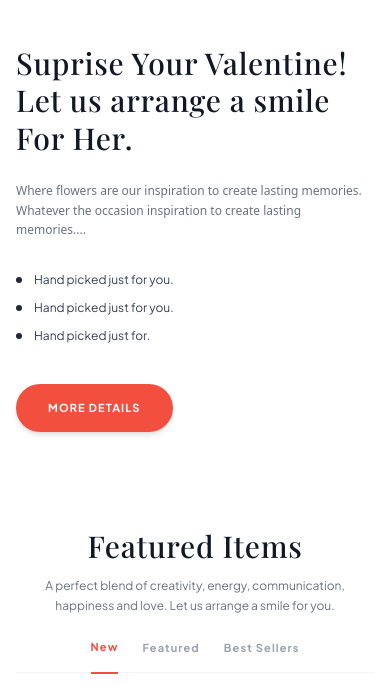
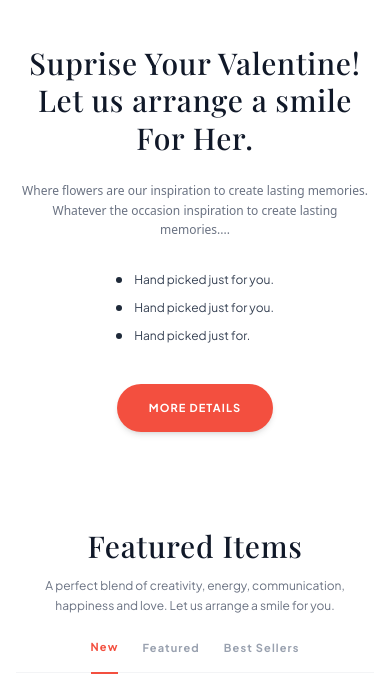
Before and after one commit to HirushiDivya/Kagu-Flower-Shop, a plain HTML site: page index.html in a window 390 px wide. Shown: the part 3345-4044 px from the top of the page. Drawn offline with nearby package versions, Linux system fonts and the light colour scheme; a web font is replaced by a local one.

Commit message:
mobile view update

```diff
--- a/index.html
+++ b/index.html
@@ -450,7 +450,7 @@
                     </div>
                 </div>
 
-                <div class="lg:col-span-6 space-y-6 text-left">
+                <div class="lg:col-span-6 space-y-6 text-center lg:text-left flex flex-col items-center lg:items-start">
 
                     <h2 class="text-3xl sm:text-4xl font-serif font-medium text-gray-900 leading-tight tracking-wide">
                         Suprise Your Valentine! Let us arrange a smile For Her.
```
